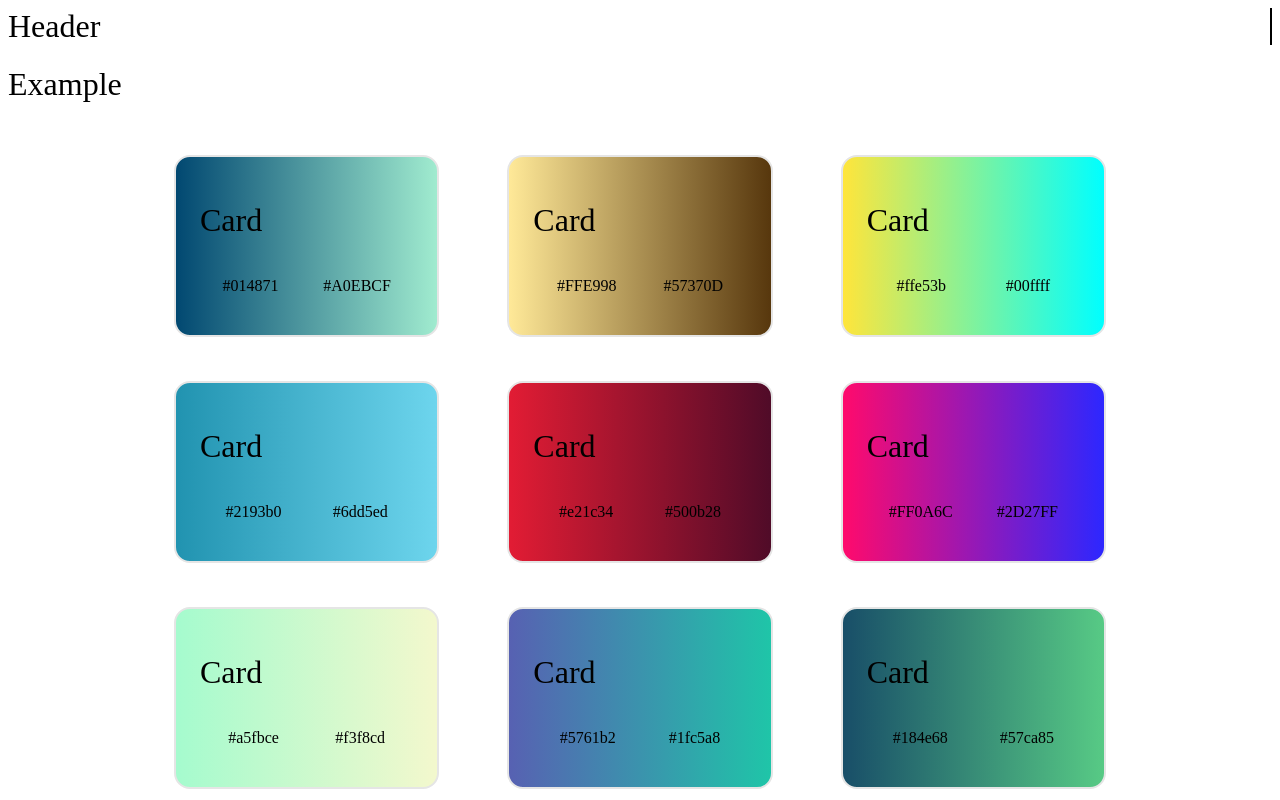
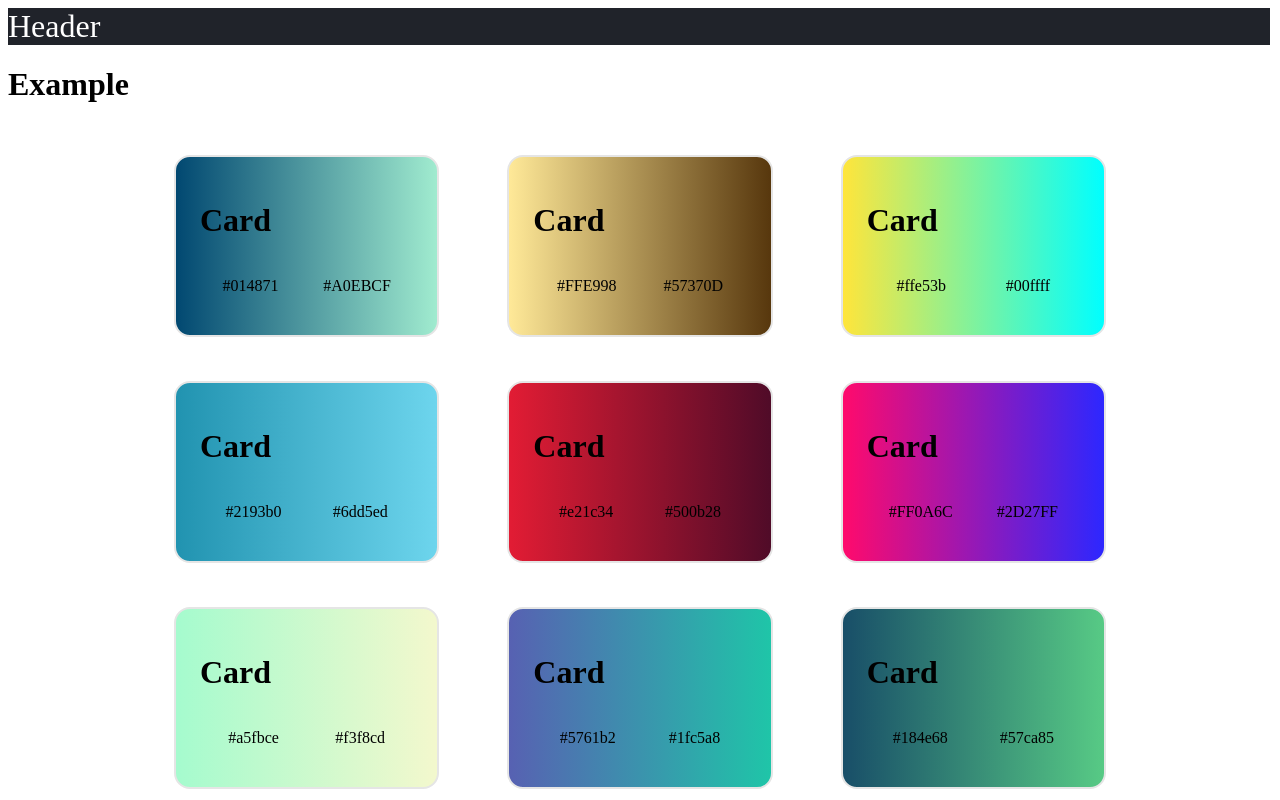
Before and after one commit to RAJ66/Gradient-Color, a React (Create React App) app: page / in a window 1280 px wide. Shown: the top 800 px of the page. Built offline with nearby package versions, Linux system fonts and the light colour scheme.

Commit message:
style:header component

```diff
--- a/src/components/Header/styles.css
+++ b/src/components/Header/styles.css
@@ -1,14 +1,14 @@
-h1 {
-  font-weight: 500;
+.typewriter {
+  background-color: #20232a;
 }
-
 .typewriter h1 {
   overflow: hidden;
   border-right: 2px solid;
   white-space: nowrap;
   margin: 0 auto;
   user-select: none;
-
+  font-weight: 500;
+  color: #ffffff;
   animation: typing 3.6s steps(30, end), blink-caret 1s step-end infinite;
 }
 
```
